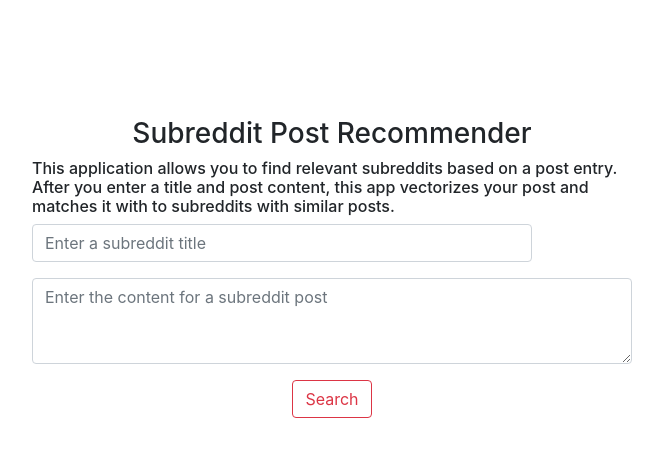
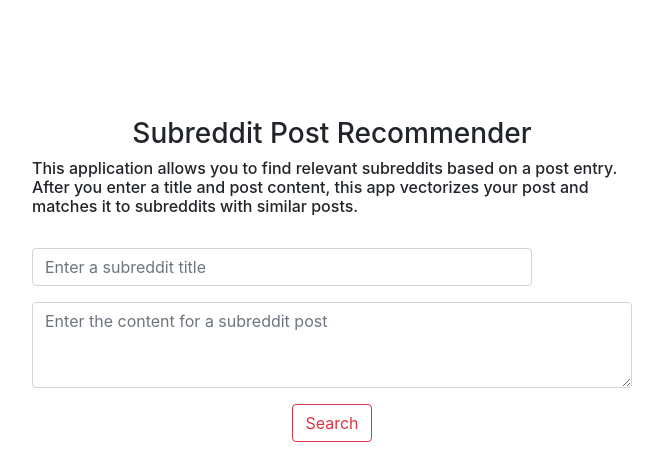
Before and after one commit to matthew-sessions/Subreddit_Recommender, a Flask app: page / in a window 1280 px wide. Shown: the part 133-589 px from the top of the page, without its empty margins (308-971 px from the left). Run offline with Flask 2, Linux system fonts and the light colour scheme; parts of the project's set-up code (start-up, migrations or seed data) failed here and were passed over; some libraries are stand-ins or nearby versions.

Commit message:
Added css styling and cleaned home page form

```diff
--- a/templates/home.html
+++ b/templates/home.html
@@ -3,8 +3,9 @@
 <div class="homecent">
   <h3>Subreddit Post Recommender</h3>
   <div class="toright">
-    <h6>This application allows you to find relevant subreddits based on a post entry. After you enter a title and post content, this app vectorizes your post and matches it with to subreddits with similar posts. </h6>
+    <h6>This application allows you to find relevant subreddits based on a post entry. After you enter a title and post content, this app vectorizes your post and matches it to subreddits with similar posts. </h6>
   </div>
+  <br>
   <form action="{{url_for('search')}}">
     <div class="form-group">
       <input class="form-control mr-sm-2" name="title" type="search" placeholder="Enter a subreddit title" aria-label="Search" style="width:500px">
```
